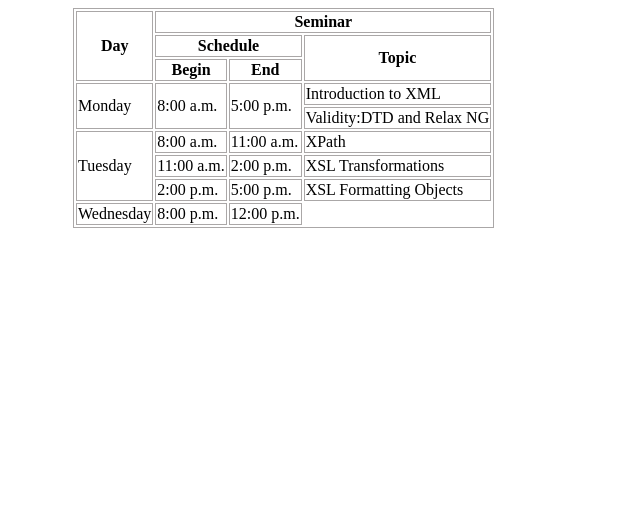
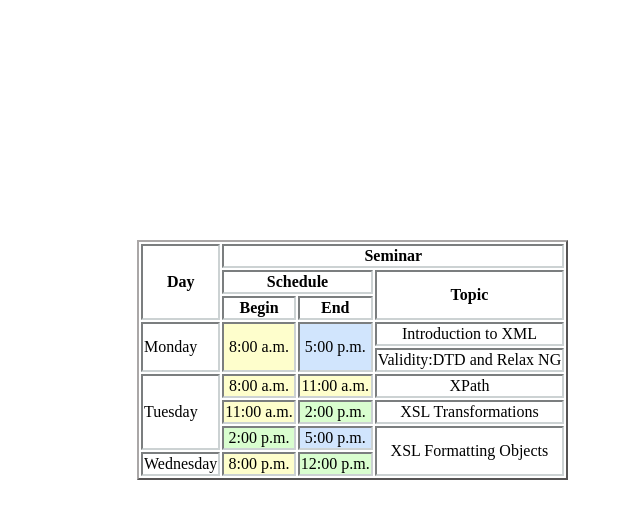
Before and after one commit to Sherin40/ACS-Tasks, a plain HTML site: page CSS-Task-2/task9(table)/index.html in a window 1280 px wide. Shown: the whole page, without its empty margins (311-951 px from the left). Drawn offline with Linux system fonts and the light colour scheme.

Commit message:
table task

```diff
--- a/CSS-Task-2/task9(table)/index.html
+++ b/CSS-Task-2/task9(table)/index.html
@@ -25,34 +25,34 @@
             <th>End</th>
         </tr>
         <tr>
-            <td rowspan="2">Monday</td>
-            <td rowspan="2">8:00 a.m.</td>
-            <td rowspan="2">5:00 p.m.</td>
+            <td rowspan="2" class="align">Monday</td>
+            <td rowspan="2" class="colorone">8:00 a.m.</td>
+            <td rowspan="2" class="colortwo">5:00 p.m.</td>
             <td>Introduction to XML</td>
         </tr>
         <tr>
             <td>Validity:DTD and Relax NG</td>
         </tr>
         <tr>
-            <td rowspan="3">Tuesday</td>
-            <td>8:00 a.m.</td>
-            <td>11:00 a.m.</td>
-            <td rowspan="1.5">XPath</td>
+            <td rowspan="3" class="align">Tuesday</td>
+            <td class="colorone">8:00 a.m.</td>
+            <td class="colorone">11:00 a.m.</td>
+            <td>XPath</td>
         </tr>
         <tr>
-            <td>11:00 a.m.</td>
-            <td>2:00 p.m.</td>
-            <td rowspan="1.5">XSL Transformations</td>
+            <td class="colorone">11:00 a.m.</td>
+            <td class="colorthree">2:00 p.m.</td>
+            <td>XSL Transformations</td>
         </tr>
         <tr>
-            <td>2:00 p.m.</td>
-            <td>5:00 p.m.</td>
-            <td>XSL Formatting Objects</td>
+            <td class="colorthree">2:00 p.m.</td>
+            <td class="colortwo">5:00 p.m.</td>
+            <td rowspan="2">XSL Formatting Objects</td>
         </tr>
         <tr>
-            <td>Wednesday</td>
-            <td>8:00 p.m.</td>
-            <td>12:00 p.m.</td>
+            <td class="align">Wednesday</td>
+            <td class="colorone">8:00 p.m.</td>
+            <td class="colorthree">12:00 p.m.</td>
         </tr>
     </table>
 </body>
--- a/CSS-Task-2/task9(table)/style.css
+++ b/CSS-Task-2/task9(table)/style.css
@@ -1,13 +1,20 @@
+ th, td {
+    border: 2px inset rgb(204, 210, 211);
 
-th {
-    text-align: center;
 }
-table, th, td {
-    border: 1px solid rgb(170, 167, 167);
-  }
 
-  p{font-style: italic;
-    text-align :center;}
+
 table{position: absolute;
-left:30%;
+left:35%;
+top:30%;
+border: 2px outset rgb(170, 167, 167);
+text-align:center;
 }
+
+.colorone{background: rgba(250, 250, 4,0.2) ;}
+
+.colortwo{background: rgba(25, 127, 243,0.2);}
+
+.colorthree{background: rgba(64, 248, 17, 0.2);}
+
+.align{text-align:left;}
```
